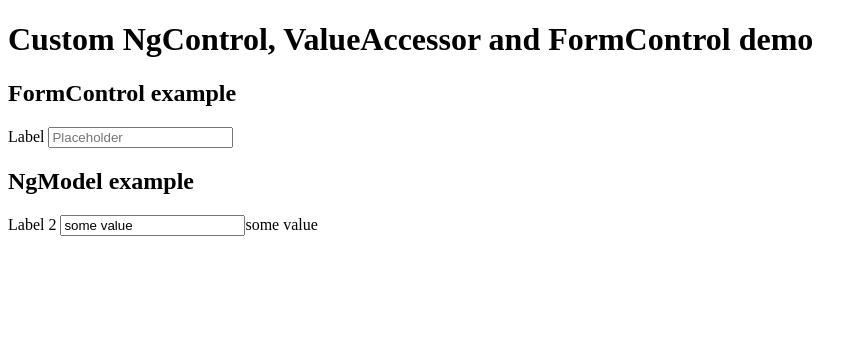
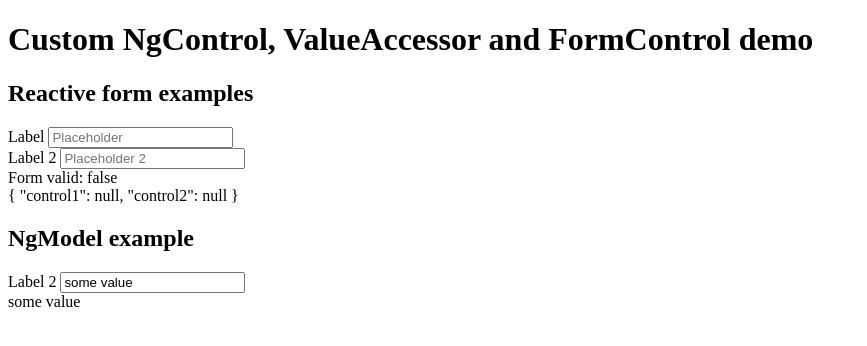
Before and after one commit to puskaspeti/pp-form, an Angular app: page / in a window 1280 px wide. Shown: the top 346 px of the page, without its empty margins (0-867 px from the left). Built offline with nearby package versions, Linux system fonts and the light colour scheme.

Commit message:
formControlName directive

```diff
--- a/src/app/app.component.html
+++ b/src/app/app.component.html
@@ -1,9 +1,12 @@
 <h1>Custom NgControl, ValueAccessor and FormControl demo</h1>
 
 <section>
-  <h2>FormControl example</h2>
+  <h2>Reactive form examples</h2>
   <form [formGroup]="form">
-    <app-text-form-control [formControl]="form.get('control1')" #control1="ngForm"></app-text-form-control>{{ control1.value }}
+    <app-text-form-control [formControl]="form.get('control1')" #control1="ngForm"></app-text-form-control>
+    <app-text-form-control formControlName="control2"></app-text-form-control>
+    <div>Form valid: {{ form.valid }}</div>
+    <div>{{ form.value | json }}</div>
   </form>
 </section>
 
--- a/src/app/app.component.ts
+++ b/src/app/app.component.ts
@@ -1,7 +1,7 @@
 import { Component } from '@angular/core';
 import { TextFormControl } from './example/text-form-control/text-form-control';
 import { TextFormControlOptions } from './example/text-form-control/text-form-control-options';
-import { FormGroup } from '@angular/forms';
+import { FormGroup, Validators } from '@angular/forms';
 
 @Component({
   selector: 'app-root',
@@ -10,7 +10,8 @@ import { FormGroup } from '@angular/forms';
 })
 export class AppComponent {
   form = new FormGroup({
-    control1: new TextFormControl(null, null, { label: 'Label', placeholder: 'Placeholder' })
+    control1: new TextFormControl(null, Validators.required, { label: 'Label', placeholder: 'Placeholder' }),
+    control2: new TextFormControl(null, Validators.required, { label: 'Label 2', placeholder: 'Placeholder 2' }),
   });
 
   model = 'some value';
--- a/src/app/example/text-form-control/text-form-control.component.html
+++ b/src/app/example/text-form-control/text-form-control.component.html
@@ -1,4 +1,6 @@
-<label>
-  {{ options?.label || '' }}
-  <input type="text" [formControl]="control" [placeholder]="options?.placeholder || ''">
-</label>
+<div>
+  <label>
+    {{ options?.label || '' }}
+    <input type="text" [formControl]="control" [placeholder]="options?.placeholder || ''">
+  </label>
+</div>
--- /dev/null
+++ b/src/app/form2/directives/form-control-name2.directive.ts
@@ -0,0 +1,36 @@
+import { Directive, forwardRef, Optional, Host, SkipSelf, Self, Inject, Input } from '@angular/core';
+import { NgControl, ControlContainer, NG_VALIDATORS, Validator, ValidatorFn,
+  NG_ASYNC_VALIDATORS, AsyncValidator, AsyncValidatorFn,
+  NG_VALUE_ACCESSOR, ControlValueAccessor, FormControlName } from '@angular/forms';
+import { ControlValueAccessor2 } from '../models/control-value-accessor2';
+
+export const controlNameBinding: any = {
+  provide: NgControl,
+  useExisting: forwardRef(() => FormControlName2Directive)
+};
+
+@Directive({
+  // tslint:disable-next-line: directive-selector
+  selector: '[formControlName]'
+})
+export class FormControlName2Directive extends FormControlName {
+
+  @Input('formControlName') set formControlName2(val: string | number | null) {
+    this.name = val;
+  }
+
+  constructor(
+    @Optional() @Host() @SkipSelf() parent: ControlContainer,
+    @Optional() @Self() @Inject(NG_VALIDATORS) validators: Array<Validator|ValidatorFn>,
+    @Optional() @Self() @Inject(NG_ASYNC_VALIDATORS) asyncValidators: Array<AsyncValidator|AsyncValidatorFn>,
+    @Optional() @Self() @Inject(NG_VALUE_ACCESSOR) valueAccessors: ControlValueAccessor[]) {
+      super(parent, validators, asyncValidators, valueAccessors, null);
+      this.setNgControlToControlValueAccessor();
+    }
+
+    setNgControlToControlValueAccessor() {
+      if (this.valueAccessor instanceof ControlValueAccessor2) {
+        this.valueAccessor.ngControl = this;
+      }
+    }
+}
--- a/src/app/form2/form2.module.ts
+++ b/src/app/form2/form2.module.ts
@@ -2,11 +2,13 @@ import { CommonModule } from '@angular/common';
 import { NgModule } from '@angular/core';
 import { FormControl2Directive } from './directives/form-control2.directive';
 import { NgModel2Directive } from './directives/ng-model2.directive';
+import { FormControlName2Directive } from './directives/form-control-name2.directive';
 
 
 @NgModule({
   declarations: [
     FormControl2Directive,
+    FormControlName2Directive,
     NgModel2Directive,
   ],
   imports: [
@@ -14,6 +16,7 @@ import { NgModel2Directive } from './directives/ng-model2.directive';
   ],
   exports: [
     FormControl2Directive,
+    FormControlName2Directive,
     NgModel2Directive,
   ],
 })
--- a/src/app/form2/models/ng-control2.ts
+++ b/src/app/form2/models/ng-control2.ts
@@ -1,5 +1,7 @@
 import { FormControl } from '@angular/forms';
 import { FormControl2Directive } from '../directives/form-control2.directive';
 import { NgModel2Directive } from '../directives/ng-model2.directive';
+import { FormControlName2Directive } from '../directives/form-control-name2.directive';
 
-export type NgControl2<TControl extends FormControl = FormControl> = NgModel2Directive | FormControl2Directive<TControl>;
+export type NgControl2<TControl extends FormControl = FormControl> = NgModel2Directive
+| FormControl2Directive<TControl> | FormControlName2Directive;
```
